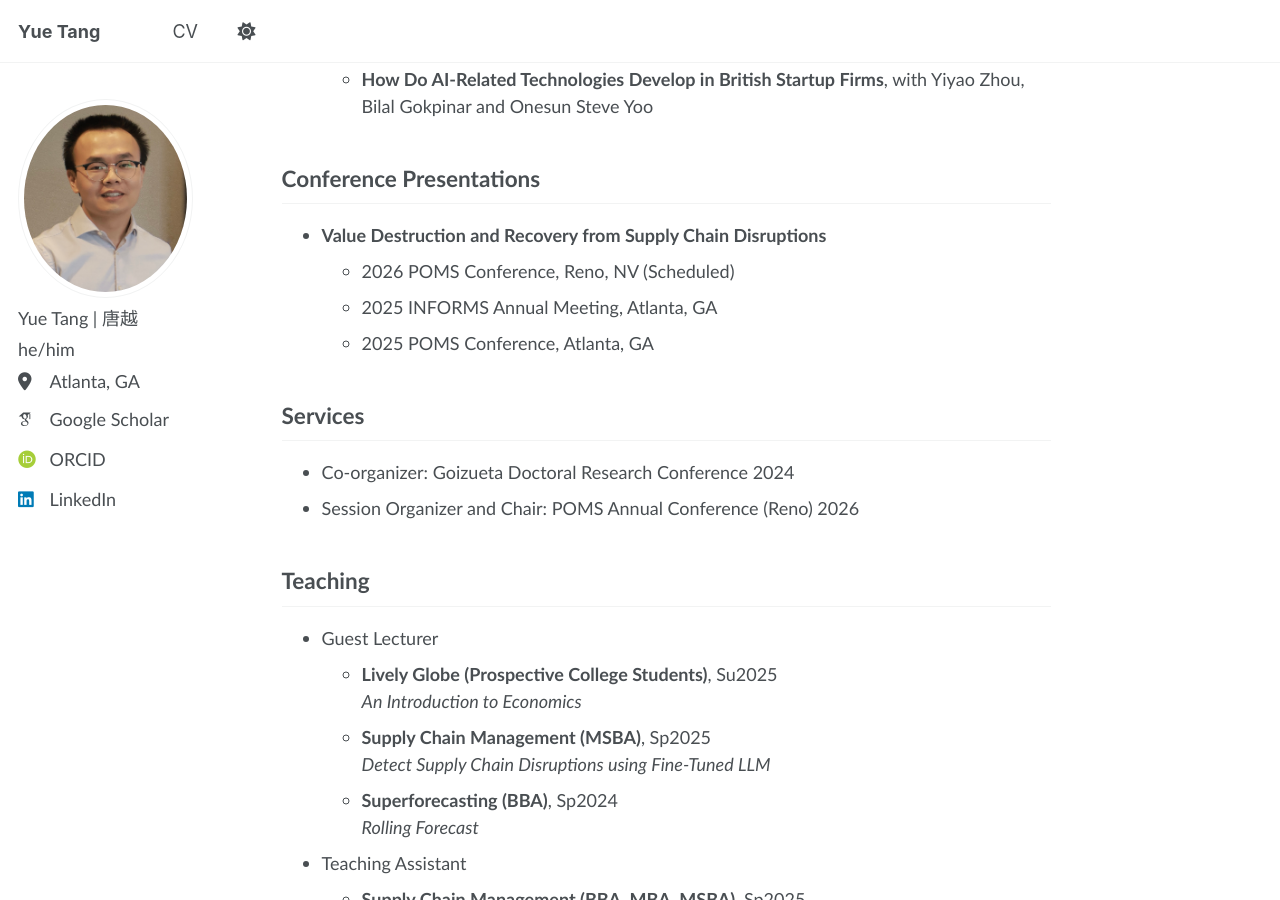
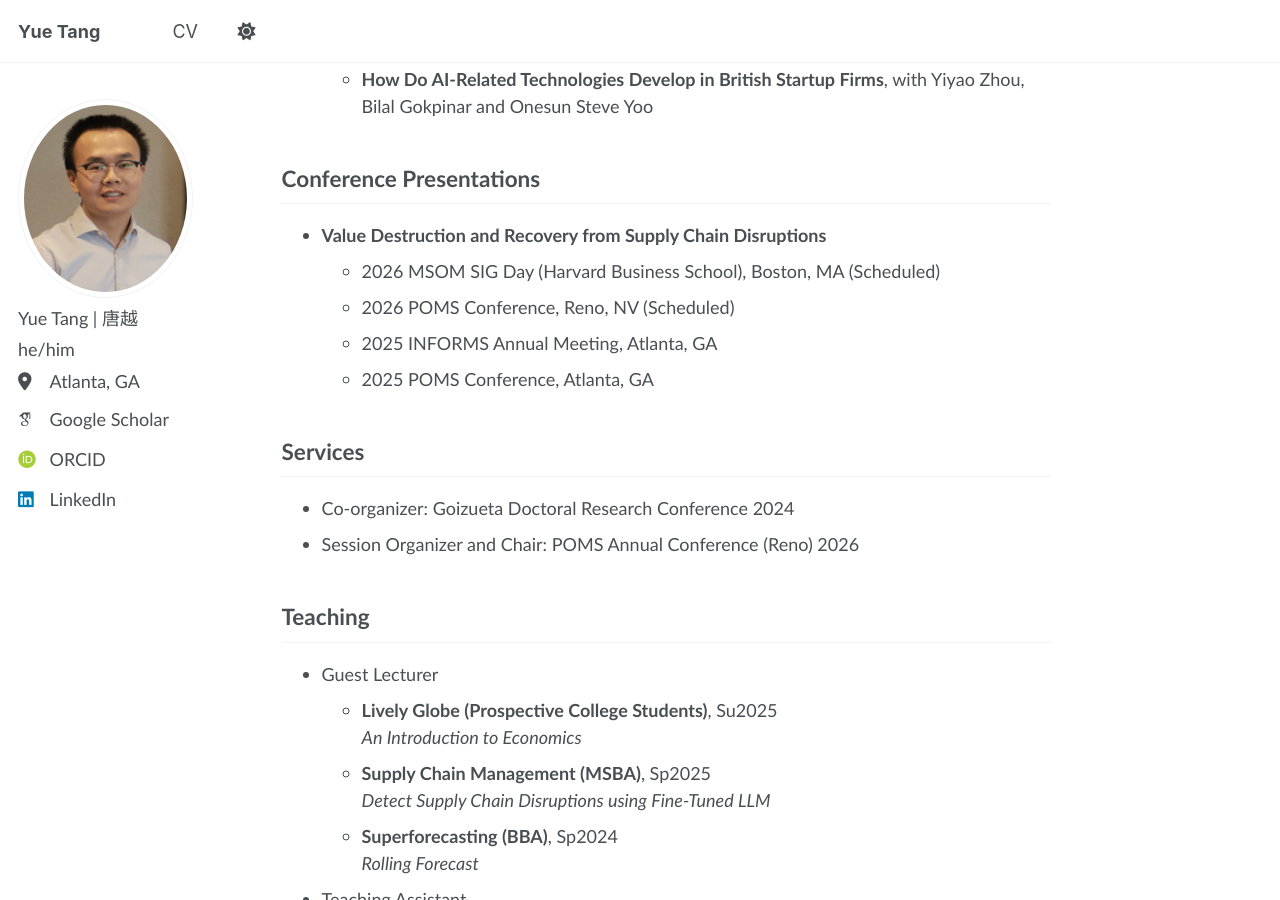
Before and after one commit to YueTang-YT/YueTang-YT.github.io, a Jekyll site: the page built from _pages/about.md, in a window 1280 px wide and 900 px high, scrolled down 932 px. Built offline with Jekyll 4.4.1, drawn with Linux system fonts in a browser that asks for light colours; some web fonts are replaced.

Commit message:
Update about.md

```diff
--- a/_pages/about.md
+++ b/_pages/about.md
@@ -60,6 +60,7 @@ My research lies at the intersection of operations management and empirical meth
 <ul>
   <li style="list-style-type: disc;"><b>Value Destruction and Recovery from Supply Chain Disruptions</b>
     <ul>
+      <li style="list-style-type: circle;">2026 MSOM SIG Day (Harvard Business School), Boston, MA (Scheduled) </li>
       <li style="list-style-type: circle;">2026 POMS Conference, Reno, NV (Scheduled) </li>
       <li style="list-style-type: circle;">2025 INFORMS Annual Meeting, Atlanta, GA</li>
       <li style="list-style-type: circle;">2025 POMS Conference, Atlanta, GA  </li>
```
